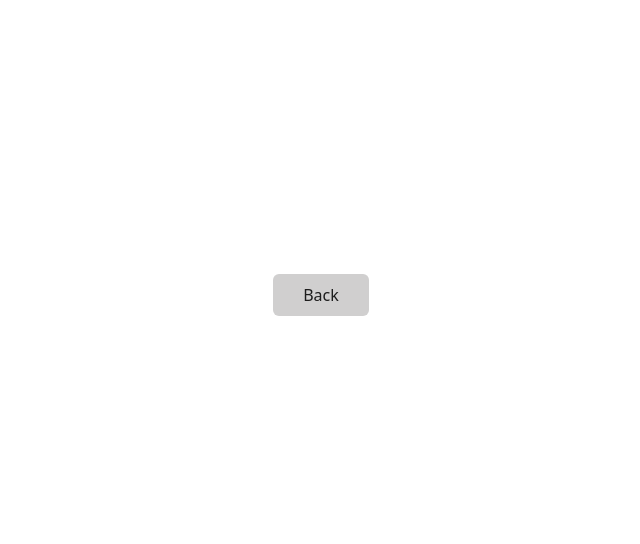
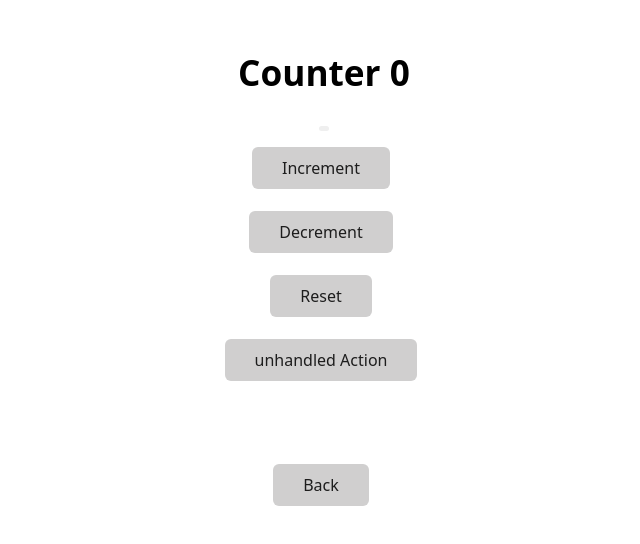
Before and after one commit to jean3102/hook-app, a React (Vite) app: page /useReducer/counter-reducer in a window 1280 px wide. Before the commit this address had no page. Shown: the part 152-696 px from the top of the page, without its empty margins (316-956 px from the left). Built offline with nearby package versions, Linux system fonts and the light colour scheme.

Commit message:
feat(counterReducer) add counter using useReducer

```diff
--- a/src/hooks.json
+++ b/src/hooks.json
@@ -18,5 +18,9 @@
     {
         "path": "react-memo",
         "description": "memo"
+    },
+    {
+        "path": "useReducer",
+        "description": "useReducer"
     }
 ]
--- a/src/routes.tsx
+++ b/src/routes.tsx
@@ -11,6 +11,8 @@ import UseMemoExample from './memo/useMemo/UseMemoExample.tsx';
 import CallBackHook from './memo/useCallBack/CallBackHook.tsx';
 import { Father } from './memo/exampleMemo/Father.tsx';
 import MemoComponents from './memo/MemoComponents.tsx';
+import UseReducerComponent from './useReducer/UseReducerComponent.tsx';
+import CounterReducer from './useReducer/Counter/CounterReducer.tsx';
 
 export const routes = [
 	{ path: '/', element: <HookApp /> },
@@ -24,6 +26,8 @@ export const routes = [
 	{ path: '/use-effect-example/pokemon-list', element: <Pokemon /> },
 	{ path: '/layout-effect', element: <LayoutEffectExample /> },
 	{ path: '/useRef', element: <FocusScreen /> },
+	{ path: '/useReducer', element: <UseReducerComponent /> },
+	{ path: '/useReducer/counter-reducer', element: <CounterReducer /> },
 	{ path: '/react-memo', element: <MemoComponents /> },
 	{ path: '/react-memo/memo', element: <MemoExample /> },
 	{ path: '/react-memo/use-memo', element: <UseMemoExample /> },
--- /dev/null
+++ b/src/useReducer/Counter/CounterReducer.tsx
@@ -0,0 +1,47 @@
+import { useReducer } from 'react';
+
+interface CounterState {
+	count: number;
+	error?: string;
+}
+
+interface CounterAction {
+	type: string;
+	payload?: number;
+}
+
+export default function CounterReducer() {
+	const countReducer = (
+		state: CounterState,
+		action: CounterAction
+	): CounterState => {
+		switch (action.type) {
+			case 'increment':
+				return { count: state.count + 1 };
+			case 'decrement':
+				if (state.count <= 0) return { count: state.count };
+				return { count: state.count - 1 };
+			case 'reset':
+				return { count: 0 };
+
+			default:
+				return {
+					count: state.count,
+					error: `Unhandled action type: ${action.type}`,
+				};
+		}
+	};
+	const [state, dispatch] = useReducer(countReducer, { count: 0 });
+	return (
+		<>
+			<h1>Counter {state.count}</h1>
+			<code>{state.error}</code>
+			<button onClick={() => dispatch({ type: 'increment' })}>Increment</button>
+			<button onClick={() => dispatch({ type: 'decrement' })}>Decrement</button>
+			<button onClick={() => dispatch({ type: 'reset' })}>Reset</button>
+			<button onClick={() => dispatch({ type: 'unhandledAction' })}>
+				unhandled Action
+			</button>
+		</>
+	);
+}
--- /dev/null
+++ b/src/useReducer/UseReducerComponent.tsx
@@ -0,0 +1,11 @@
+import { ComponentList } from '../Components/ComponentList';
+
+import listExample from './example.json';
+export default function UseReducerComponent() {
+	return (
+		<>
+			<h1>Example with memorize</h1>
+			<ComponentList listExample={listExample} />
+		</>
+	);
+}
--- /dev/null
+++ b/src/useReducer/example.json
@@ -0,0 +1,10 @@
+[
+    {
+        "path": "counter-reducer",
+        "description": "CounterReducer"
+    },
+    {
+        "path": "todo-list",
+        "description": "TodoList"
+    }
+]
```
